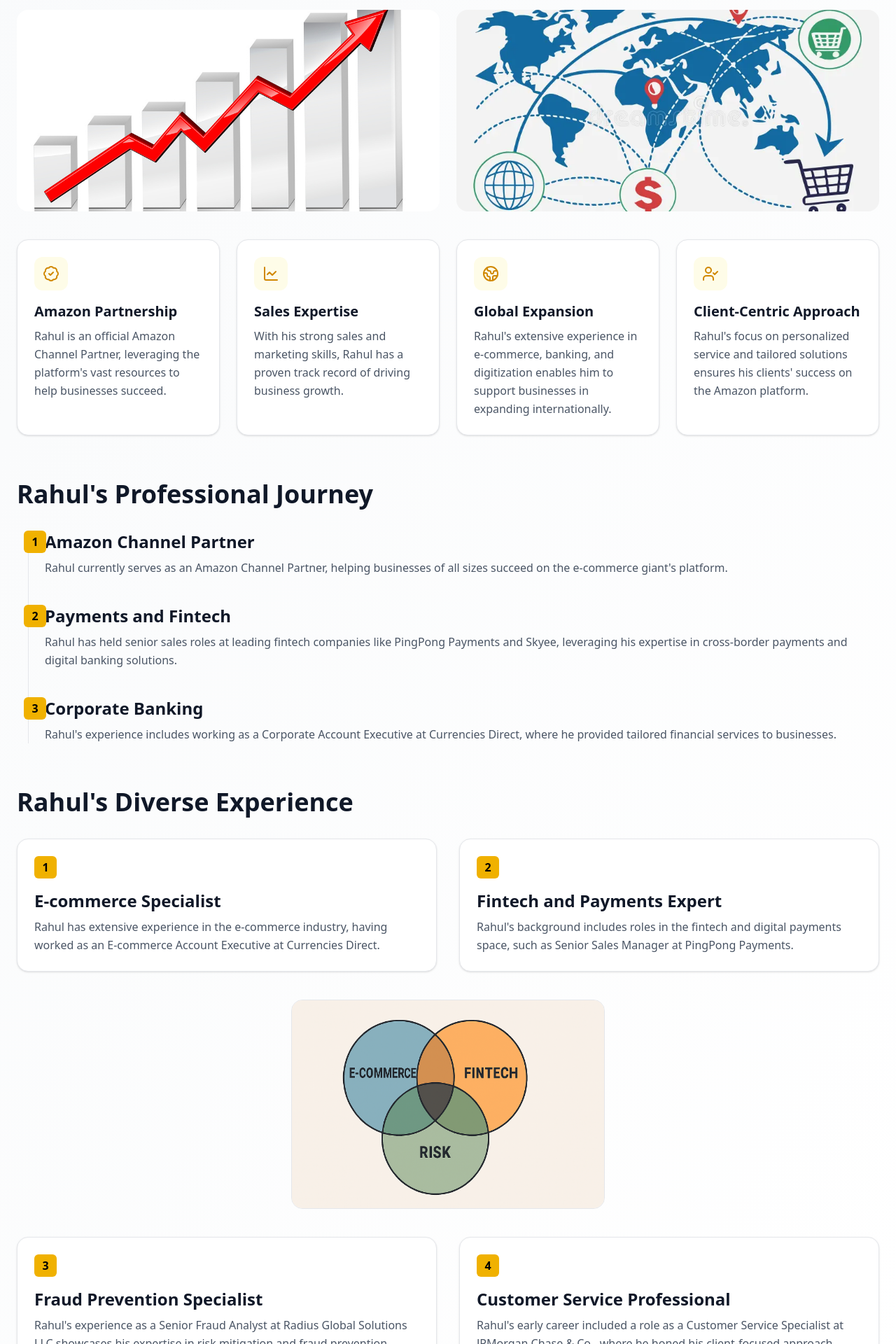
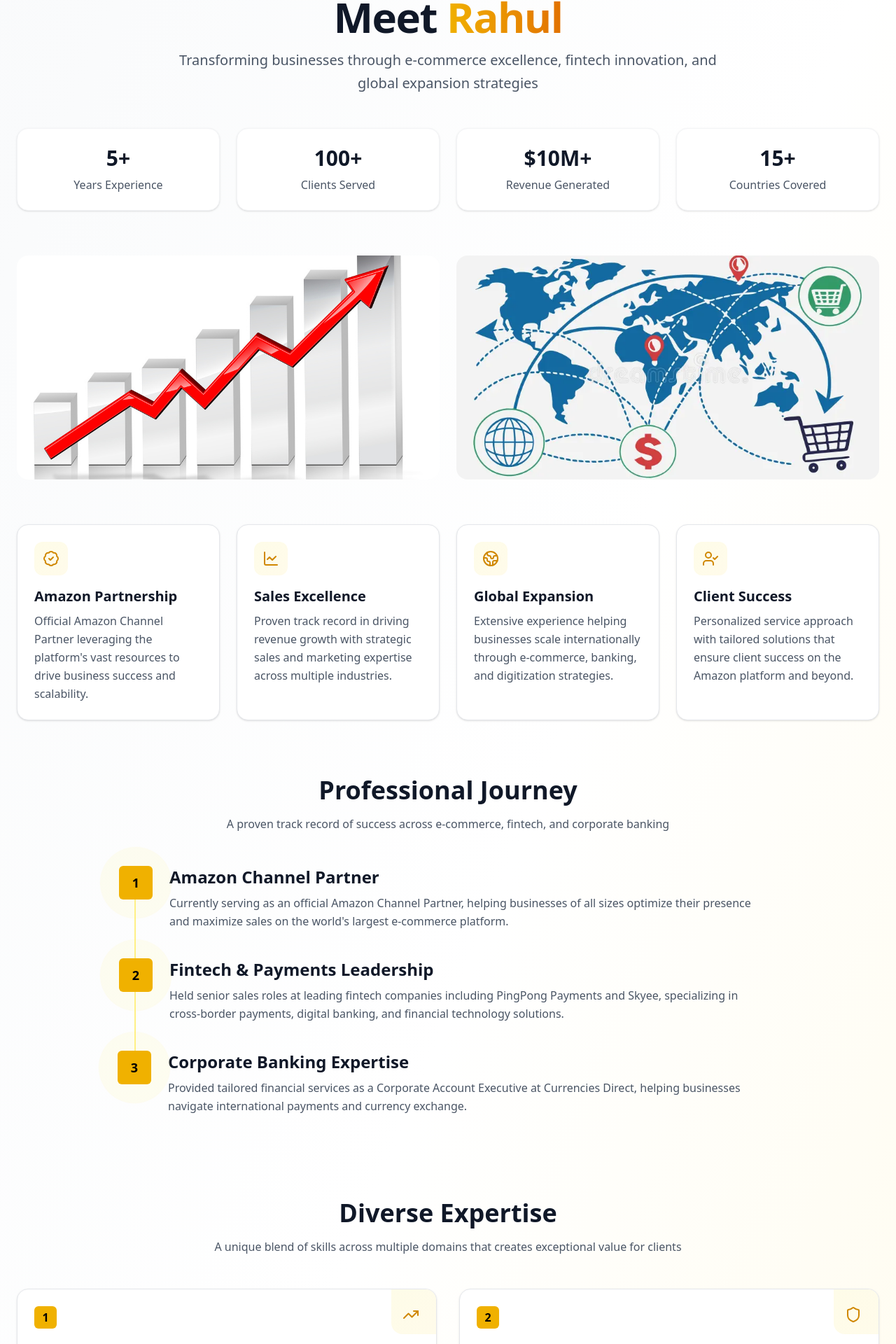
Before and after one commit to fdeepali/Ari-business, a React (Vite) app: page /about-rahul in a window 1280 px wide. Shown: the part 158-2078 px from the top of the page at 70% size. Built offline with nearby package versions, Linux system fonts and the light colour scheme.

Commit message:
Refactor AboutRahul component with new features and design updates

```diff
--- a/src/components/AboutRahul.jsx
+++ b/src/components/AboutRahul.jsx
@@ -1,23 +1,35 @@
-import React from 'react';
-import { BadgeCheck, LineChart, Globe2, UserCheck } from 'lucide-react';
+import React, { useState, useEffect } from 'react';
+import { BadgeCheck, LineChart, Globe2, UserCheck, ChevronRight, Award, TrendingUp, Users, Shield } from 'lucide-react';
 
 // Dummy images you can replace later
 import hero1 from '../assets/about-rahul-hero1.jpg';
 import hero2 from '../assets/about-rahul-hero2.webp';
 import venn from '../assets/about-rahul-venn.png';
+import rahulProfile from '../assets/pfp_rahul.jpeg';
 
-function Pill({ children }) {
+function Pill({ children, className = "" }) {
   return (
-    <span className="inline-flex items-center justify-center w-8 h-8 rounded-md bg-yellow-500 text-black font-bold select-none">
+    <span className={`inline-flex items-center justify-center w-8 h-8 rounded-md bg-yellow-500 text-black font-bold select-none ${className}`}>
       {children}
     </span>
   );
 }
 
-function StatCard({ icon: Icon, title, children }) {
+function StatCard({ icon: Icon, title, children, delay = 0 }) {
+  const [isVisible, setIsVisible] = useState(false);
+
+  useEffect(() => {
+    const timer = setTimeout(() => setIsVisible(true), delay);
+    return () => clearTimeout(timer);
+  }, [delay]);
+
   return (
-    <div className="rounded-2xl border border-gray-200 bg-white p-6 shadow-sm hover:shadow-md transition-shadow duration-300">
-      <div className="mb-4 inline-flex items-center justify-center rounded-xl bg-yellow-50 p-3">
+    <div
+      className={`rounded-2xl border border-gray-200 bg-white p-6 shadow-sm hover:shadow-lg transition-all duration-500 transform hover:-translate-y-1 ${
+        isVisible ? 'opacity-100 translate-y-0' : 'opacity-0 translate-y-4'
+      }`}
+    >
+      <div className="mb-4 inline-flex items-center justify-center rounded-xl bg-gradient-to-br from-yellow-50 to-amber-50 p-3">
         <Icon className="text-yellow-600" size={24} />
       </div>
       <h4 className="text-xl font-semibold text-gray-900 mb-2">{title}</h4>
@@ -26,154 +38,241 @@ function StatCard({ icon: Icon, title, children }) {
   );
 }
 
+function TimelineItem({ number, title, children, isLast = false }) {
+  const [isVisible, setIsVisible] = useState(false);
+
+  useEffect(() => {
+    const timer = setTimeout(() => setIsVisible(true), number * 200);
+    return () => clearTimeout(timer);
+  }, [number]);
+
+  return (
+    <div className={`relative pl-12 pb-10 ${!isLast ? 'border-l-2 border-yellow-200' : ''}`}>
+      <div className={`absolute -left-6 top-0 transition-all duration-500 ${
+        isVisible ? 'scale-100 opacity-100' : 'scale-50 opacity-0'
+      }`}>
+        <div className="relative">
+          <Pill className="w-12 h-12 text-lg relative z-10">{number}</Pill>
+          <div className="absolute -inset-2 bg-yellow-200 rounded-full animate-ping opacity-30"></div>
+        </div>
+      </div>
+      <h3 className="text-2xl font-semibold text-gray-900 mb-2">{title}</h3>
+      <p className="text-gray-600 leading-relaxed">{children}</p>
+    </div>
+  );
+}
+
+function ExperienceCard({ number, title, children, icon: Icon }) {
+  const [isHovered, setIsHovered] = useState(false);
+
+  return (
+    <div
+      className="bg-white border border-gray-200 rounded-2xl p-6 shadow-sm hover:shadow-lg transition-all duration-300 transform hover:-translate-y-1 relative overflow-hidden"
+      onMouseEnter={() => setIsHovered(true)}
+      onMouseLeave={() => setIsHovered(false)}
+    >
+      <div className="absolute top-0 right-0 w-20 h-20 bg-gradient-to-br from-yellow-50 to-amber-50 rounded-bl-2xl transform translate-x-4 -translate-y-4"></div>
+      <div className="relative z-10">
+        <div className="flex items-start justify-between mb-4">
+          <Pill>{number}</Pill>
+          {Icon && <Icon className="text-yellow-600" size={24} />}
+        </div>
+        <h3 className="text-2xl font-semibold text-gray-900 mb-2">{title}</h3>
+        <p className="text-gray-600 leading-relaxed">{children}</p>
+      </div>
+      <div className={`absolute bottom-0 left-0 w-full h-1 bg-gradient-to-r from-yellow-400 to-amber-500 transition-transform duration-300 ${
+        isHovered ? 'scale-x-100' : 'scale-x-0'
+      }`}></div>
+    </div>
+  );
+}
+
 export default function AboutRahul() {
+  const [animatedStats, setAnimatedStats] = useState(false);
+
+  useEffect(() => {
+    const timer = setTimeout(() => setAnimatedStats(true), 1000);
+    return () => clearTimeout(timer);
+  }, []);
+
+  const stats = [
+    { number: '5+', label: 'Years Experience' },
+    { number: '100+', label: 'Clients Served' },
+    { number: '$10M+', label: 'Revenue Generated' },
+    { number: '15+', label: 'Countries Covered' },
+  ];
+
   return (
-    <section className="bg-gradient-to-br mt-7 from-gray-50 to-white py-10 md:py-14">
+    <section className="bg-gradient-to-br mt-7 from-gray-50 via-white to-amber-50 py-10 md:py-16">
       <div className="max-w-7xl mx-auto px-6">
 
-        {/* Section 1: Proven Track Record */}
-        <header className="mb-8 md:mb-10">
-          <h1 className="text-4xl md:text-5xl font-bold text-gray-900 tracking-tight">
-            Rahul&apos;s Proven Track Record
+        {/* Hero Section */}
+        <div className="text-center mb-12">
+          <div className="inline-flex items-center px-4 py-2 rounded-full bg-yellow-100 text-yellow-800 text-sm font-medium mb-6">
+            <Award size={16} className="mr-2" />
+            Official Amazon Channel Partner
+          </div>
+          <h1 className="text-4xl md:text-6xl font-bold text-gray-900 tracking-tight mb-4">
+            Meet <span className="bg-gradient-to-r from-yellow-500 to-amber-600 bg-clip-text text-transparent">Rahul</span>
           </h1>
-        </header>
+          <p className="text-xl text-gray-600 max-w-3xl mx-auto leading-relaxed">
+            Transforming businesses through e-commerce excellence, fintech innovation, and global expansion strategies
+          </p>
+        </div>
 
-        {/* Top images */}
-        <div className="grid gap-6 md:grid-cols-2 mb-10">
-          <div className="rounded-2xl overflow-hidden">
+        {/* Stats Bar */}
+        <div className="grid grid-cols-2 md:grid-cols-4 gap-6 mb-16">
+          {stats.map((stat, index) => (
+            <div key={index} className="text-center p-6 bg-white rounded-2xl shadow-sm border border-gray-100">
+              <div className="text-3xl font-bold text-gray-900 mb-2">
+                {animatedStats ? stat.number : '0'}
+              </div>
+              <div className="text-gray-600 font-medium">{stat.label}</div>
+            </div>
+          ))}
+        </div>
+
+        {/* Top images with overlay */}
+        <div className="grid gap-6 md:grid-cols-2 mb-16">
+          <div className="relative rounded-2xl overflow-hidden group">
             <img
               src={hero1}
-              alt="Proven track record banner"
-              className="w-full h-64 md:h-72 object-cover"
+              alt="Rahul helping clients succeed"
+              className="w-full h-64 md:h-80 object-cover group-hover:scale-105 transition-transform duration-500"
             />
+            <div className="absolute inset-0 bg-gradient-to-t from-black/50 to-transparent opacity-0 group-hover:opacity-100 transition-opacity duration-300"></div>
+            <div className="absolute bottom-4 left-4 text-white opacity-0 group-hover:opacity-100 transition-opacity duration-300">
+              <p className="font-semibold">Driving Business Growth</p>
             </div>
-          <div className="rounded-2xl overflow-hidden">
+          </div>
+          <div className="relative rounded-2xl overflow-hidden group">
             <img
               src={hero2}
-              alt="Sales skills illustration"
-              className="w-full h-64 md:h-72 object-cover"
+              alt="Global e-commerce expertise"
+              className="w-full h-64 md:h-80 object-cover group-hover:scale-105 transition-transform duration-500"
             />
+            <div className="absolute inset-0 bg-gradient-to-t from-black/50 to-transparent opacity-0 group-hover:opacity-100 transition-opacity duration-300"></div>
+            <div className="absolute bottom-4 left-4 text-white opacity-0 group-hover:opacity-100 transition-opacity duration-300">
+              <p className="font-semibold">Global Expansion Specialist</p>
+            </div>
           </div>
         </div>
 
         {/* Four value props */}
-        <div className="grid gap-6 sm:grid-cols-2 lg:grid-cols-4 mb-16">
-          <StatCard icon={BadgeCheck} title="Amazon Partnership">
-            Rahul is an official Amazon Channel Partner, leveraging the platform&apos;s vast resources to help businesses succeed.
+        <div className="grid gap-6 sm:grid-cols-2 lg:grid-cols-4 mb-20">
+          <StatCard icon={BadgeCheck} title="Amazon Partnership" delay={100}>
+            Official Amazon Channel Partner leveraging the platform's vast resources to drive business success and scalability.
           </StatCard>
-          <StatCard icon={LineChart} title="Sales Expertise">
-            With his strong sales and marketing skills, Rahul has a proven track record of driving business growth.
+          <StatCard icon={LineChart} title="Sales Excellence" delay={200}>
+            Proven track record in driving revenue growth with strategic sales and marketing expertise across multiple industries.
           </StatCard>
-          <StatCard icon={Globe2} title="Global Expansion">
-            Rahul&apos;s extensive experience in e-commerce, banking, and digitization enables him to support businesses in expanding internationally.
+          <StatCard icon={Globe2} title="Global Expansion" delay={300}>
+            Extensive experience helping businesses scale internationally through e-commerce, banking, and digitization strategies.
           </StatCard>
-          <StatCard icon={UserCheck} title="Client-Centric Approach">
-            Rahul&apos;s focus on personalized service and tailored solutions ensures his clients&apos; success on the Amazon platform.
+          <StatCard icon={UserCheck} title="Client Success" delay={400}>
+            Personalized service approach with tailored solutions that ensure client success on the Amazon platform and beyond.
           </StatCard>
         </div>
 
-        {/* Section 2: Professional Journey */}
-        <div className="mb-16">
-          <h2 className="text-3xl md:text-4xl font-bold text-gray-900 mb-8">
-            Rahul&apos;s Professional Journey
+        {/* Professional Journey */}
+        <div className="mb-20">
+          <div className="text-center mb-12">
+            <h2 className="text-3xl md:text-4xl font-bold text-gray-900 mb-4">
+              Professional Journey
             </h2>
-
-          {/* Vertical timeline */}
-          <div className="relative pl-10">
-            <div className="absolute left-4 top-0 bottom-0 w-px bg-gray-200" />
-
-            <div className="relative mb-10">
-              <div className="absolute -left-[30px]">
-                <Pill>1</Pill>
-              </div>
-              <h3 className="text-2xl font-semibold text-gray-900 mb-2">Amazon Channel Partner</h3>
-              <p className="text-gray-600 leading-relaxed">
-                Rahul currently serves as an Amazon Channel Partner, helping businesses of all sizes succeed on the e-commerce giant&apos;s platform.
+            <p className="text-gray-600 max-w-2xl mx-auto">
+              A proven track record of success across e-commerce, fintech, and corporate banking
             </p>
           </div>
 
-            <div className="relative mb-10">
-              <div className="absolute -left-[30px]">
-                <Pill>2</Pill>
+          <div className="max-w-4xl mx-auto">
+            <TimelineItem number={1} title="Amazon Channel Partner">
+              Currently serving as an official Amazon Channel Partner, helping businesses of all sizes optimize their presence and maximize sales on the world's largest e-commerce platform.
+            </TimelineItem>
+
+            <TimelineItem number={2} title="Fintech & Payments Leadership">
+              Held senior sales roles at leading fintech companies including PingPong Payments and Skyee, specializing in cross-border payments, digital banking, and financial technology solutions.
+            </TimelineItem>
+
+            <TimelineItem number={3} title="Corporate Banking Expertise" isLast={true}>
+              Provided tailored financial services as a Corporate Account Executive at Currencies Direct, helping businesses navigate international payments and currency exchange.
+            </TimelineItem>
           </div>
-              <h3 className="text-2xl font-semibold text-gray-900 mb-2">Payments and Fintech</h3>
-              <p className="text-gray-600 leading-relaxed">
-                Rahul has held senior sales roles at leading fintech companies like PingPong Payments and Skyee, leveraging his expertise in cross-border payments and digital banking solutions.
+        </div>
+
+        {/* Diverse Experience */}
+        <div className="mb-16">
+          <div className="text-center mb-12">
+            <h2 className="text-3xl md:text-4xl font-bold text-gray-900 mb-4">
+              Diverse Expertise
+            </h2>
+            <p className="text-gray-600 max-w-2xl mx-auto">
+              A unique blend of skills across multiple domains that creates exceptional value for clients
             </p>
           </div>
 
-            <div className="relative">
-              <div className="absolute -left-[30px]">
-                <Pill>3</Pill>
-              </div>
-              <h3 className="text-2xl font-semibold text-gray-900 mb-2">Corporate Banking</h3>
-              <p className="text-gray-600 leading-relaxed">
-                Rahul&apos;s experience includes working as a Corporate Account Executive at Currencies Direct, where he provided tailored financial services to businesses.
-              </p>
-            </div>
-          </div>
-        </div>
-
-        {/* Section 3: Diverse Experience */}
-        <div>
-          <h2 className="text-3xl md:text-4xl font-bold text-gray-900 mb-8">
-            Rahul&apos;s Diverse Experience
-          </h2>
-
           {/* Top row: two items */}
           <div className="grid gap-8 md:grid-cols-2 items-start mb-10">
-            <div className="bg-white border border-gray-200 rounded-2xl p-6 shadow-sm">
-              <div className="mb-4">
-                <Pill>1</Pill>
-              </div>
-              <h3 className="text-2xl font-semibold text-gray-900 mb-2">E-commerce Specialist</h3>
-              <p className="text-gray-600 leading-relaxed">
-                Rahul has extensive experience in the e-commerce industry, having worked as an E-commerce Account Executive at Currencies Direct.
-              </p>
-            </div>
+            <ExperienceCard
+              number={1}
+              title="E-commerce Specialist"
+              icon={TrendingUp}
+            >
+              Extensive e-commerce expertise with hands-on experience helping businesses optimize their online presence and drive sales growth across global marketplaces.
+            </ExperienceCard>
 
-            <div className="bg-white border border-gray-200 rounded-2xl p-6 shadow-sm">
-              <div className="mb-4">
-                <Pill>2</Pill>
-              </div>
-              <h3 className="text-2xl font-semibold text-gray-900 mb-2">Fintech and Payments Expert</h3>
-              <p className="text-gray-600 leading-relaxed">
-                Rahul&apos;s background includes roles in the fintech and digital payments space, such as Senior Sales Manager at PingPong Payments.
-              </p>
-            </div>
+            <ExperienceCard
+              number={2}
+              title="Fintech & Payments Expert"
+              icon={Shield}
+            >
+              Deep knowledge in fintech and digital payments, with senior roles at industry leaders specializing in cross-border transactions and financial technology solutions.
+            </ExperienceCard>
           </div>
 
           {/* Center image (Venn diagram placeholder) */}
           <div className="flex justify-center mb-10">
+            <div className="relative group">
               <img
                 src={venn}
-              alt="Diverse experience Venn diagram"
-              className="w-full max-w-md rounded-2xl border border-gray-200"
+                alt="Rahul's diverse expertise Venn diagram"
+                className="w-full max-w-md rounded-2xl border border-gray-200 shadow-lg group-hover:scale-105 transition-transform duration-300"
               />
+              <div className="absolute inset-0 bg-yellow-500/10 rounded-2xl opacity-0 group-hover:opacity-100 transition-opacity duration-300"></div>
+            </div>
           </div>
 
           {/* Bottom row: two items */}
           <div className="grid gap-8 md:grid-cols-2 items-start">
-            <div className="bg-white border border-gray-200 rounded-2xl p-6 shadow-sm">
-              <div className="mb-4">
-                <Pill>3</Pill>
+            <ExperienceCard
+              number={3}
+              title="Risk & Fraud Prevention"
+              icon={Shield}
+            >
+              Expertise in risk mitigation and fraud prevention from senior analyst roles, protecting businesses from financial threats while ensuring compliance and security.
+            </ExperienceCard>
+
+            <ExperienceCard
+              number={4}
+              title="Customer Experience"
+              icon={Users}
+            >
+              Client-focused approach honed through customer service roles at leading financial institutions, ensuring exceptional service delivery and relationship management.
+            </ExperienceCard>
           </div>
-              <h3 className="text-2xl font-semibold text-gray-900 mb-2">Fraud Prevention Specialist</h3>
-              <p className="text-gray-600 leading-relaxed">
-                Rahul&apos;s experience as a Senior Fraud Analyst at Radius Global Solutions LLC showcases his expertise in risk mitigation and fraud prevention.
-              </p>
         </div>
 
-            <div className="bg-white border border-gray-200 rounded-2xl p-6 shadow-sm">
-              <div className="mb-4">
-                <Pill>4</Pill>
-              </div>
-              <h3 className="text-2xl font-semibold text-gray-900 mb-2">Customer Service Professional</h3>
-              <p className="text-gray-600 leading-relaxed">
-                Rahul&apos;s early career included a role as a Customer Service Specialist at JPMorgan Chase &amp; Co., where he honed his client-focused approach.
+        {/* CTA Section */}
+        <div className="bg-gradient-to-r from-yellow-500 to-amber-600 rounded-2xl p-8 md:p-12 text-center text-white">
+          <h3 className="text-2xl md:text-3xl font-bold mb-4">
+            Ready to Transform Your Business?
+          </h3>
+          <p className="text-yellow-100 mb-6 max-w-2xl mx-auto">
+            Leverage Rahul's expertise to scale your e-commerce presence, expand globally, and drive sustainable growth.
           </p>
-            </div>
-          </div>
+          <button className="bg-white text-amber-600 px-8 py-3 rounded-full font-semibold hover:bg-gray-100 transition-colors duration-300 inline-flex items-center">
+            Start Your Journey <ChevronRight size={20} className="ml-2" />
+          </button>
         </div>
 
       </div>
```
Lines whose indentation alone changed are shown as unchanged.
